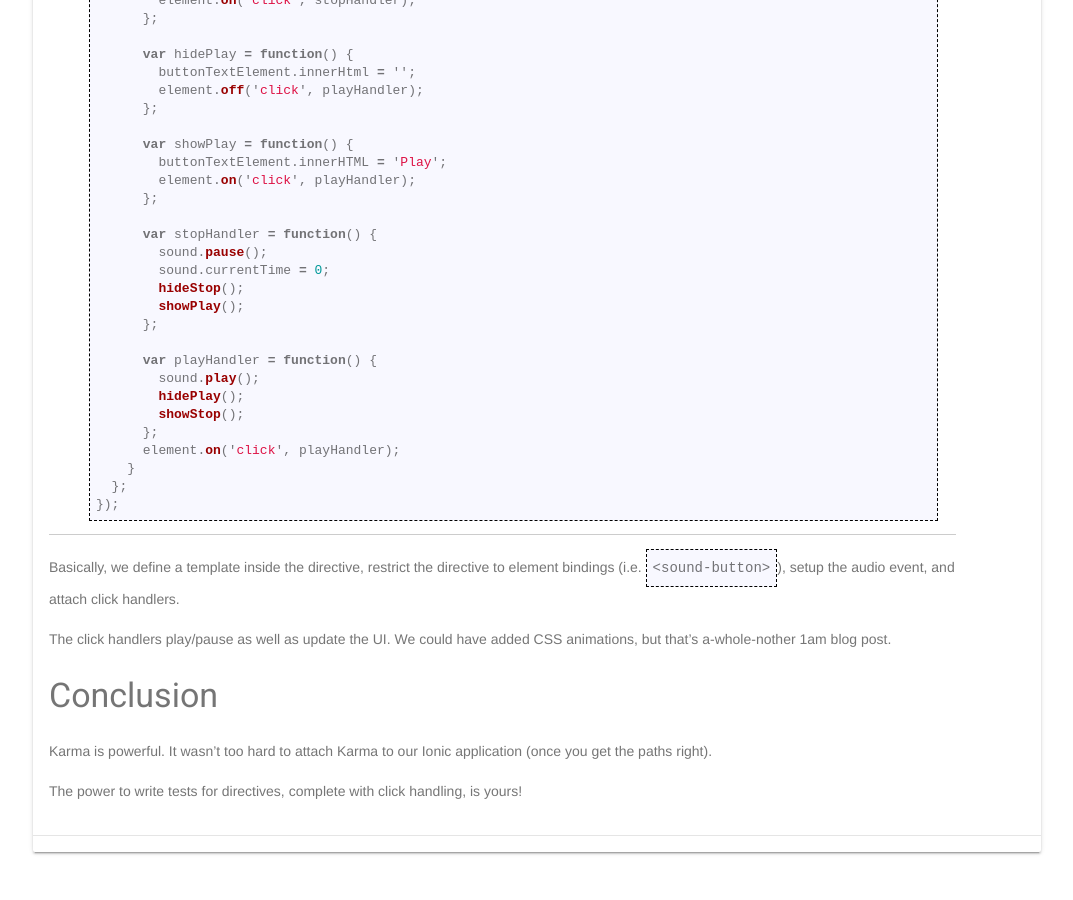
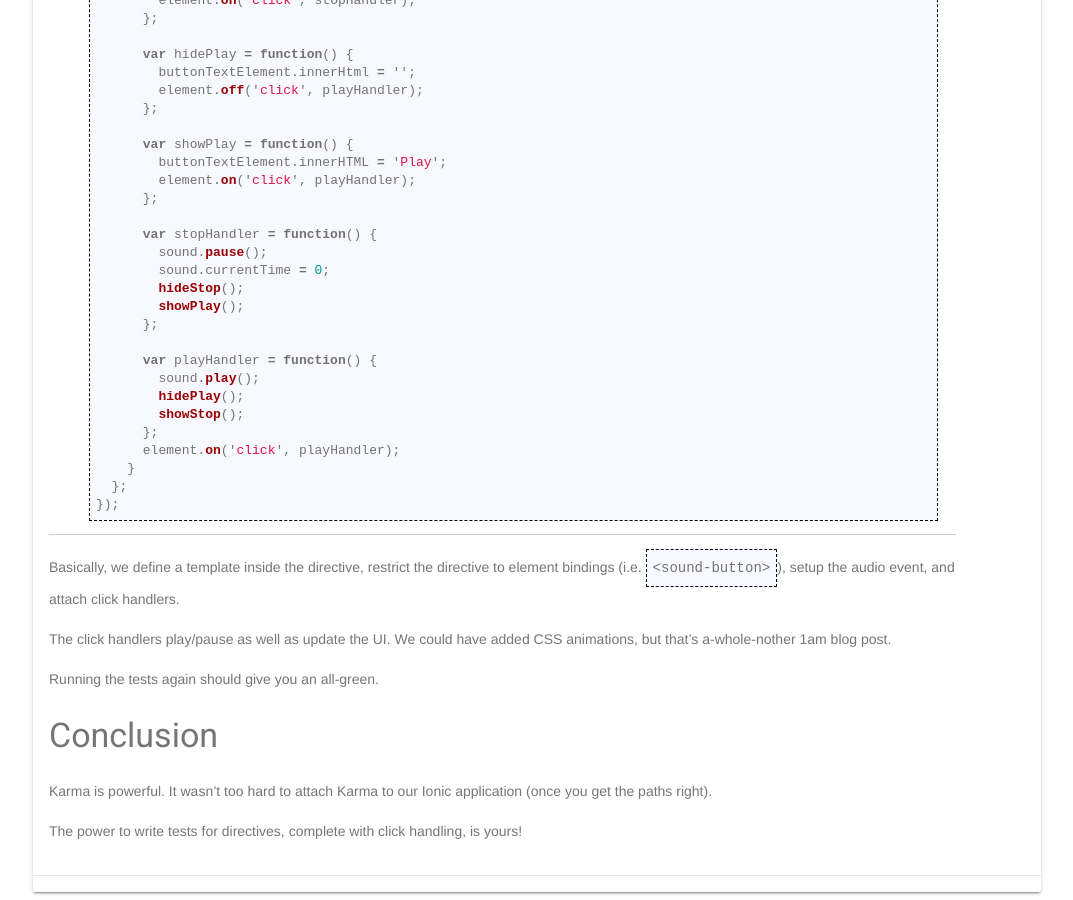
Before and after one commit to chadfurman/chadfurman.github.io, a Jekyll site: the page built from _posts/2015-08-30-tdd-html-tags-with-ionic.markdown, in a window 1280 px wide and 900 px high, scrolled down 4335 px. Shown: the whole window, without its empty margins (103-1176 px from the left). Built offline with Jekyll 4.4.1, drawn with Linux system fonts in a browser that asks for light colours; comment, search, counter and statistics services are not loaded; before the commit the page ends 5195 px from its top, so only the background shows below that.

```diff
--- a/_posts/2015-08-30-making-html-tags-with-angular.markdown
+++ b/_posts/2015-08-30-tdd-html-tags-with-ionic.markdown
@@ -257,6 +257,8 @@
 
 The click handlers play/pause as well as update the UI.  We could have added CSS animations, but that's a-whole-nother 1am blog post.
 
+Running the tests again should give you an all-green.
+
 ### Conclusion
 Karma is powerful.  It wasn't too hard to attach Karma to our Ionic application (once you get the paths right).
 
```
